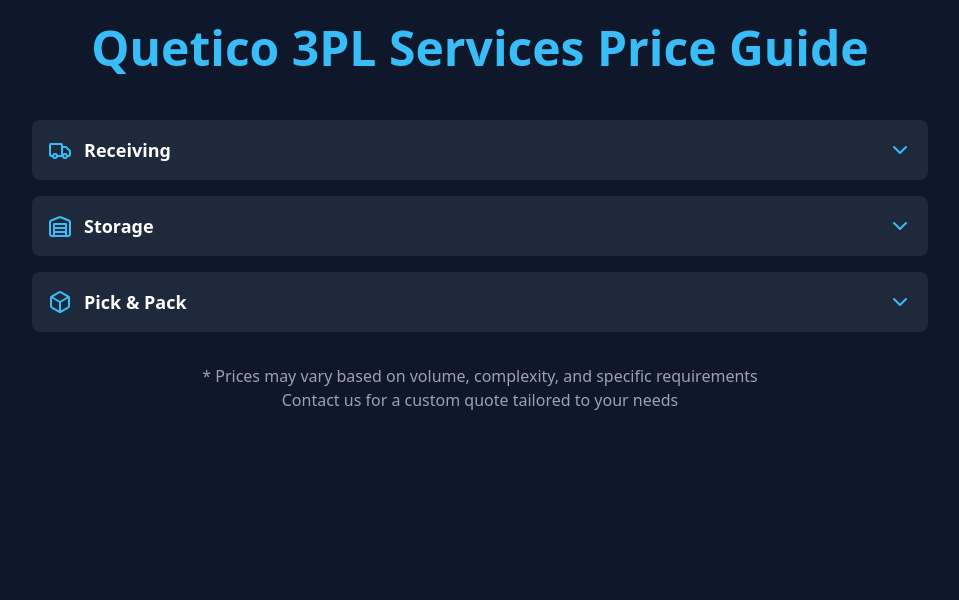
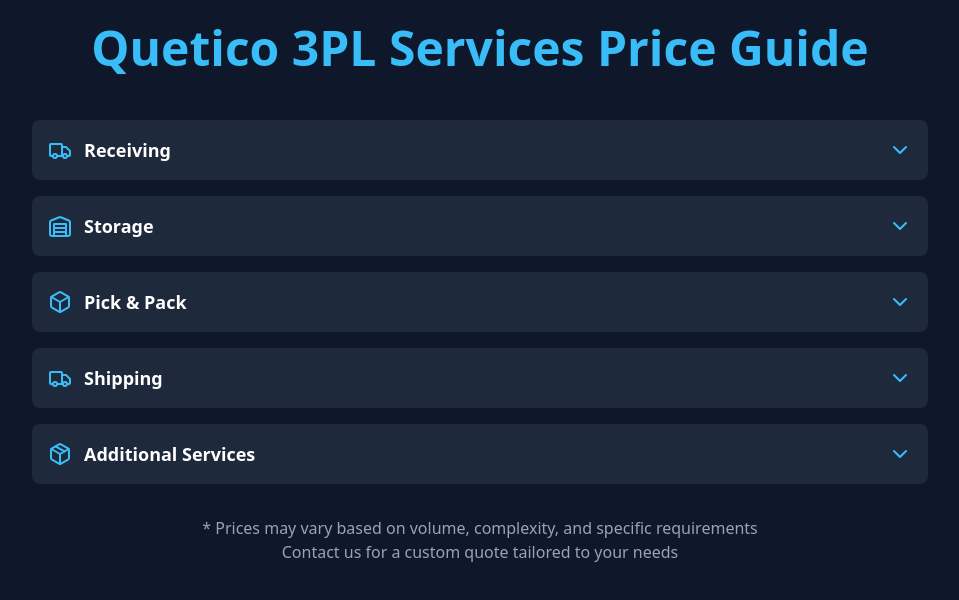
Before and after one commit to gianttelepathicsquid/quetico-pricing02, a Next.js app: page / in a window 1280 px wide. Shown: the top 600 px of the page, without its empty margins (160-1119 px from the left). Built offline with nearby package versions, Linux system fonts and the light colour scheme.

Commit message:
Update PricingMenu.js

```diff
--- a/components/PricingMenu.js
+++ b/components/PricingMenu.js
@@ -35,9 +35,27 @@
         { title: "Pick & Pack", price: "$0.25-$2 per item" },
         { title: "Additional Items", price: "$0.75 per item" }
       ]
+    },
+    {
+      name: "Shipping",
+      icon: <Truck className="w-6 h-6 text-sky-400" />,
+      items: [
+        { title: "Standard Shipping", price: "Carrier + 10-15%" },
+        { title: "Express Shipping", price: "Carrier + 8-12%" },
+        { title: "International Shipping", price: "Custom rates" }
+      ]
+    },
+    {
+      name: "Additional Services",
+      icon: <Package className="w-6 h-6 text-sky-400" />,
+      items: [
+        { title: "Kitting", price: "$0.25-$2 per item" },
+        { title: "Returns Processing", price: "$2-$5 per item" },
+        { title: "Custom Packaging", price: "Cost + 10-20%" },
+        { title: "Quality Control", price: "From $0.98/carton" }
+      ]
     }
   ];
-
   return (
     <div className="min-h-screen bg-slate-900 p-6">
       <div className="max-w-4xl mx-auto">
```
